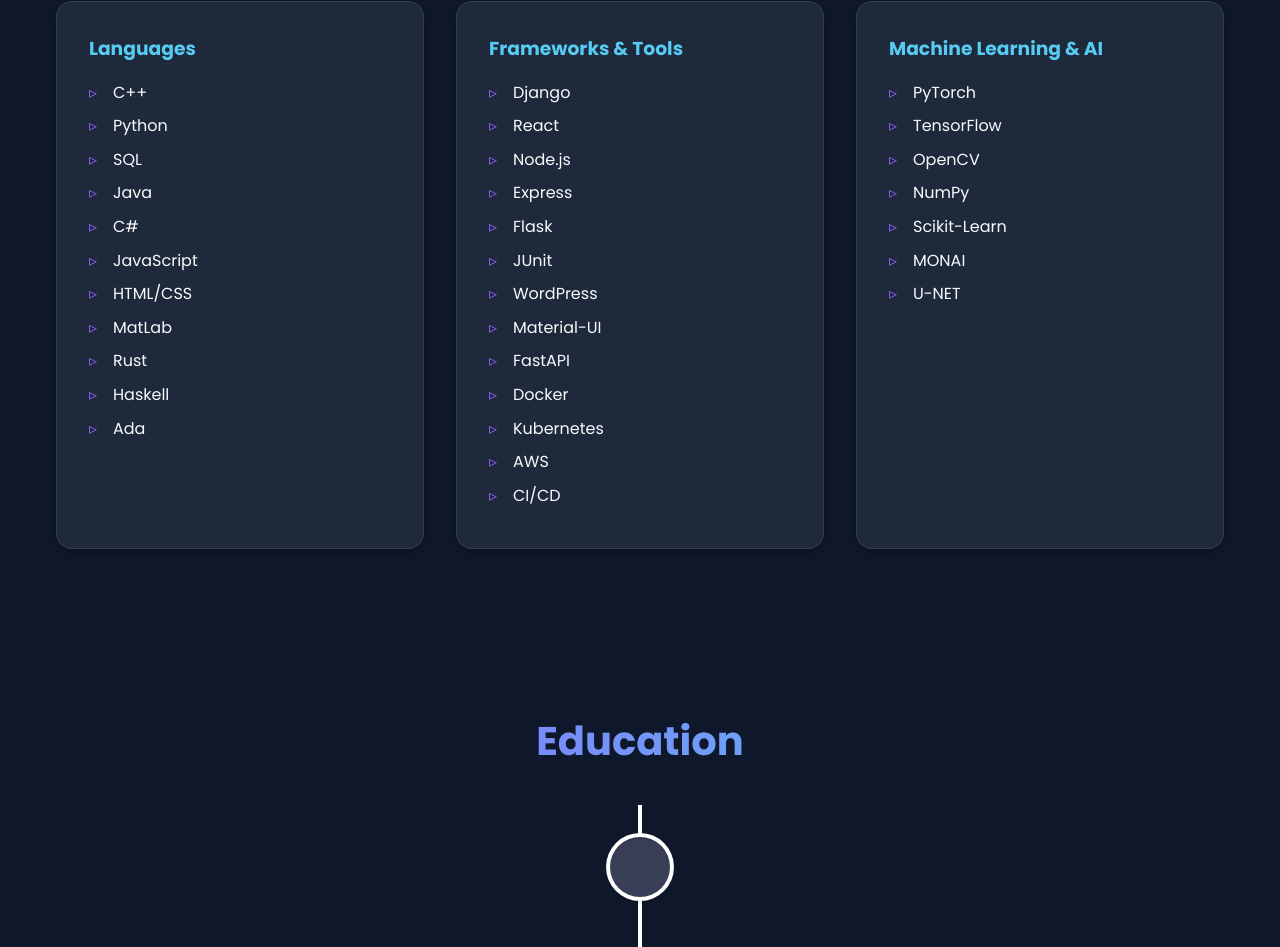
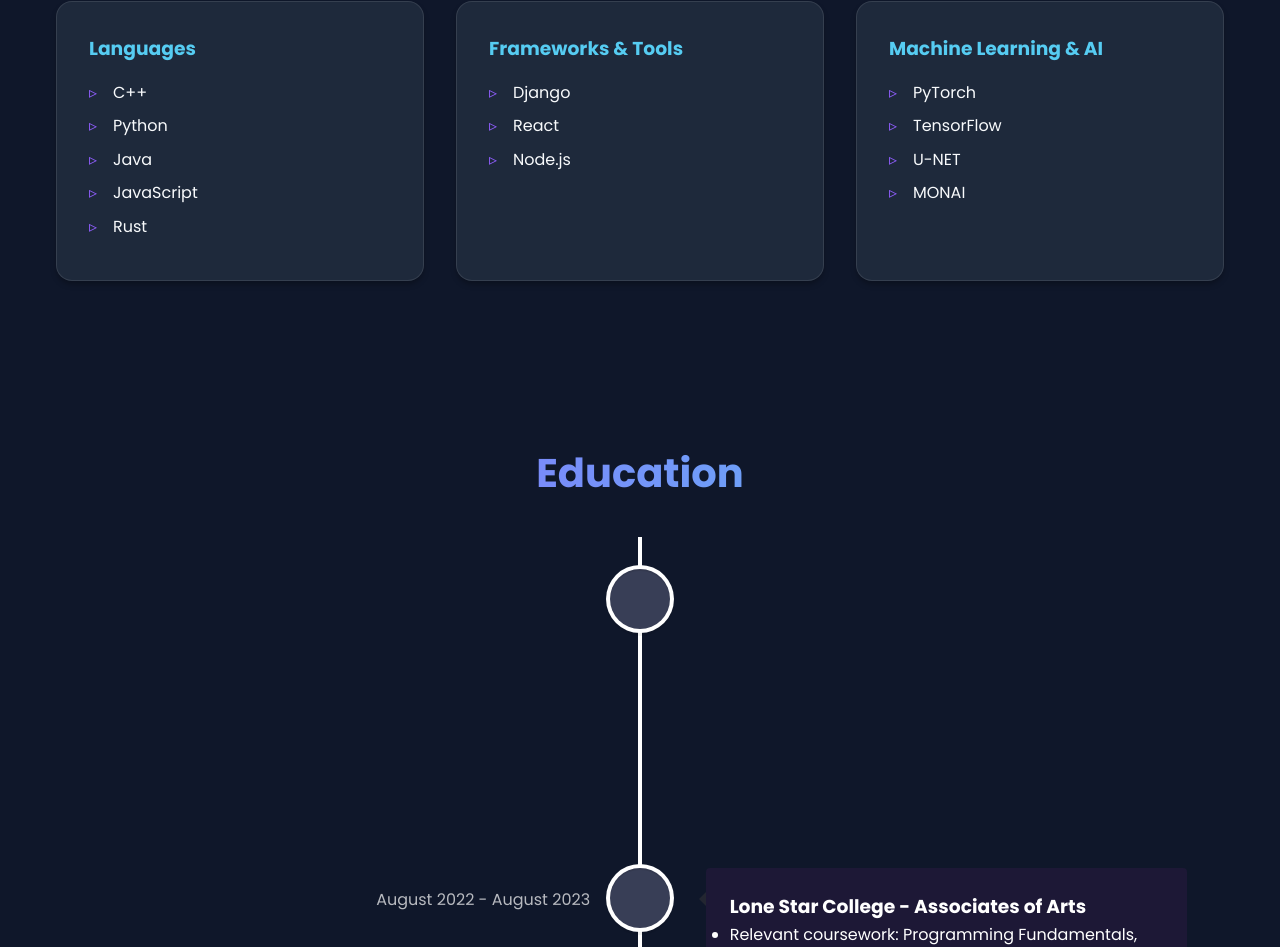
Before and after one commit to johnjohn2410/ross-portfolio, a React (Vite) app: page / in a window 1280 px wide. Shown: the part 1420-2367 px from the top of the page. Built offline with nearby package versions, Linux system fonts and the light colour scheme.

Commit message:
Update Skills section to requested languages, frameworks, and ML tools

```diff
--- a/src/App.jsx
+++ b/src/App.jsx
@@ -77,15 +77,9 @@
             <ul>
               <li>C++</li>
               <li>Python</li>
-              <li>SQL</li>
               <li>Java</li>
-              <li>C#</li>
               <li>JavaScript</li>
-              <li>HTML/CSS</li>
-              <li>MatLab</li>
               <li>Rust</li>
-              <li>Haskell</li>
-              <li>Ada</li>
             </ul>
           </div>
           <div className="skill-card">
@@ -94,16 +88,6 @@
               <li>Django</li>
               <li>React</li>
               <li>Node.js</li>
-              <li>Express</li>
-              <li>Flask</li>
-              <li>JUnit</li>
-              <li>WordPress</li>
-              <li>Material-UI</li>
-              <li>FastAPI</li>
-              <li>Docker</li>
-              <li>Kubernetes</li>
-              <li>AWS</li>
-              <li>CI/CD</li>
             </ul>
           </div>
           <div className="skill-card">
@@ -111,11 +95,8 @@
             <ul>
               <li>PyTorch</li>
               <li>TensorFlow</li>
-              <li>OpenCV</li>
-              <li>NumPy</li>
-              <li>Scikit-Learn</li>
+              <li>U-NET</li>
               <li>MONAI</li>
-              <li>U-NET</li>
             </ul>
           </div>
         </div>
```
